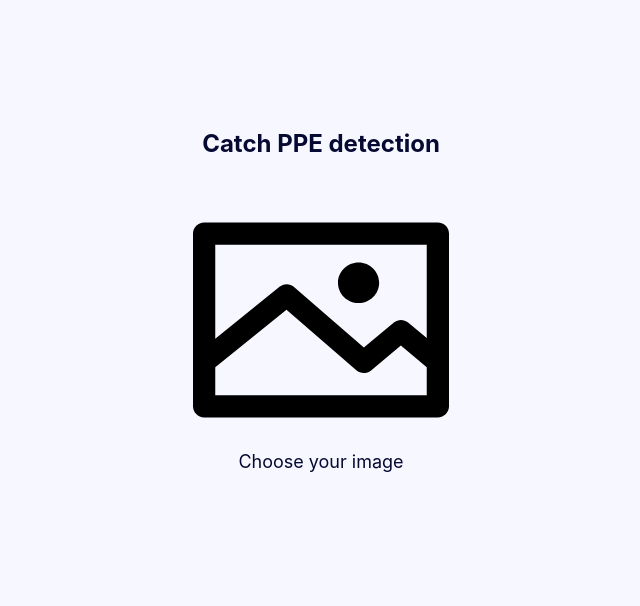
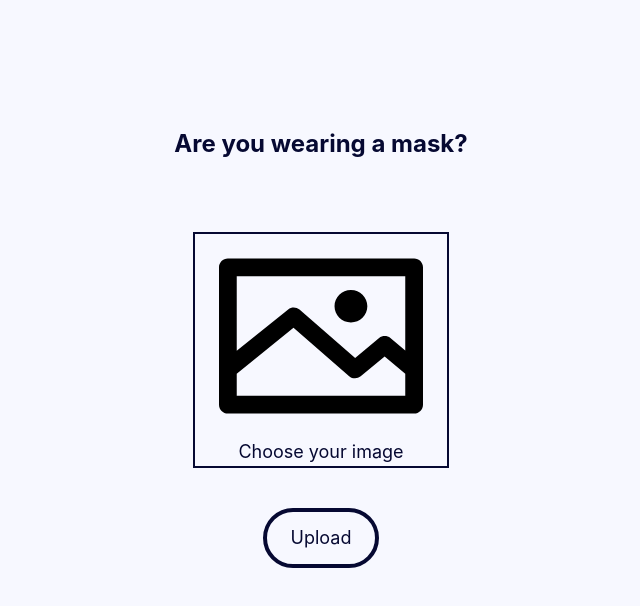
Before and after one commit to qfogarty/ppe-detect-web, a React (Create React App) app: page / in a window 1280 px wide. Shown: the top 606 px of the page, without its empty margins (319-959 px from the left). Built offline with nearby package versions, Linux system fonts and the light colour scheme.

Commit message:
Use axios to upload a file

```diff
--- a/package.json
+++ b/package.json
@@ -8,6 +8,7 @@
     "@testing-library/react": "^11.1.0",
     "@testing-library/user-event": "^12.1.10",
     "autoprefixer": "^9.8.6",
+    "axios": "^0.21.0",
     "postcss": "^7.0.35",
     "react": "^17.0.1",
     "react-dom": "^17.0.1",
--- a/src/App.js
+++ b/src/App.js
@@ -1,23 +1,55 @@
+import React, { useState } from 'react';
+import axios from 'axios';
 import './App.css';
 
 function App() {
+
+    const [selectedFile, setSelectedFile] = useState(null);
+
+    const handleFileSelect = (event) => {
+        //take the first file
+        setSelectedFile(event.target.files[0]);
+    };
+
+    const handleFileUpload = () => {
+
+        console.log(`uploading ${selectedFile.name}`);
+
+        const formData = new FormData();
+        formData.append('image', selectedFile, selectedFile.name);
+
+        // TODO: Need an actual API
+        const apiUrl = 'http://localhost:8080';
+
+        axios.post(apiUrl, formData, {
+            onUploadProgress: (progressEvent) => {
+                console.log(`Uploading ${ Math.round(progressEvent.loaded / progressEvent.total * 100) }%`);
+            }
+        }).then((response) => {
+            console.log(response);
+        }).catch((error) => {
+            console.error(error);
+        });
+    };
+
     return (
         <div className="App">
 
-            <h1 className={`font-bold text-2xl mt-32`}>Catch PPE detection</h1>
-
+            <h1 className={`font-bold text-2xl mt-32`}>Are you wearing a mask?</h1>
 
             <div className={`container mx-auto flex flex-col space-x-4 items-center mt-8`}>
                 <div className={`flex-1`}>
                     <label
-                        className="w-64 flex flex-col items-center">
+                        className="w-64 flex flex-col items-center border-solid border-2 border-night px-6 mt-10">
                         <svg xmlns="http://www.w3.org/2000/svg" viewBox="0 0 92 92">
                             <path
                                 d="M88 11H4c-2.2 0-4 1.8-4 4v62c0 2.2 1.8 4 4 4h84c2.2 0 4-1.8 4-4V15c0-2.2-1.8-4-4-4zm-4 8v33.5l-6.7-5.6c-1.5-1.2-3.6-1.2-5.1 0l-10.8 9-25.1-21.8c-1.5-1.3-3.6-1.3-5.1-.1L8 52.7V19h76zM8 73V63l25.6-20.7 25.1 21.8c1.5 1.3 3.7 1.3 5.2.1l10.8-9L84 63v10H8zm44.1-40.4c0-4 3.3-7.3 7.4-7.3 4.1 0 7.4 3.3 7.4 7.3s-3.3 7.3-7.4 7.3c-4.1 0-7.4-3.3-7.4-7.3z" />
                         </svg>
-                        <span className="">Choose your image</span>
-                        <input type='file' className="hidden" />
+                        <span>Choose your image</span>
+                        <input type='file' className="hidden" onChange={handleFileSelect} />
                     </label>
+
+                    <button onClick={handleFileUpload} className={`border-solid border-4 border-night rounded-full py-3 px-6 mt-10`}>Upload</button>
                 </div>
                 <div className={`flex-1`}>
                     {/*<h2>Result</h2>*/}
```
Also changed, not shown: 1 other file (tests, documents, lock files or other folders).
